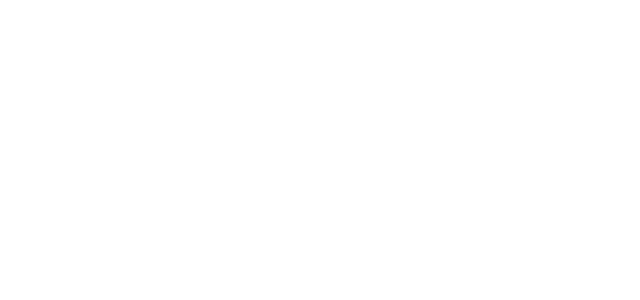
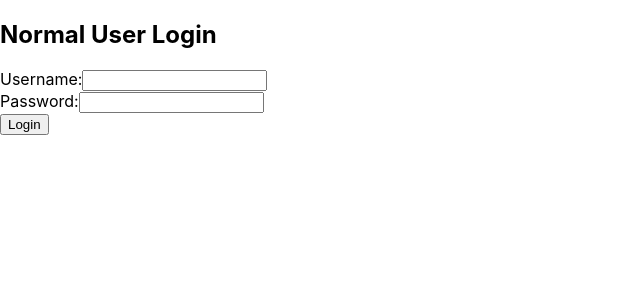
Before and after one commit to HaRsHGoRR/library-management-system, a React (Create React App) app: page /normal-user-registration in a window 1280 px wide. Before the commit this address had no page. Shown: the top 300 px of the page, without its empty margins (0-640 px from the left). Built offline with nearby package versions, Linux system fonts and the light colour scheme.

Commit message:
admin and normaluser registration

```diff
--- a/src/App.js
+++ b/src/App.js
@@ -9,6 +9,8 @@ import SearchComponent from './component/SearchComponent';
 import AdminPanelComponent from './component/AdminPanelComponent';
 import NotificationSettings from './component/NotificationSettings';
 import Settings from './component/Settings';
+import NormalUserLogin from './component/NormalUserLogin';
+import AdminLogin from './component/AdminLogin';
 
 function App() {
   return (
@@ -23,6 +25,8 @@ function App() {
         <Route path="/admin-panel" element={<AdminPanelComponent />} />
         <Route path="/notification-settings" element={<NotificationSettings />} />
         <Route path="/settings" element={<Settings />} />
+        <Route path='/normal-user-registration' element={<NormalUserLogin />}/>
+        <Route path='/admin-registration' element={<AdminLogin />}/>
       </Routes>
     </Router>
   );
--- /dev/null
+++ b/src/component/AdminLogin.jsx
@@ -0,0 +1,42 @@
+// AdminLogin.js
+import React, { useState } from 'react';
+
+const AdminLogin = ({ onLogin }) => {
+  const [username, setUsername] = useState('');
+  const [password, setPassword] = useState('');
+
+  const handleSubmit = (e) => {
+    e.preventDefault();
+    // Add validation logic if needed
+    onLogin({ username, password });
+  };
+
+  return (
+    <div>
+      <h2>Admin Login</h2>
+      <form onSubmit={handleSubmit}>
+        <div>
+          <label htmlFor="username">Username:</label>
+          <input
+            type="text"
+            id="username"
+            value={username}
+            onChange={(e) => setUsername(e.target.value)}
+          />
+        </div>
+        <div>
+          <label htmlFor="password">Password:</label>
+          <input
+            type="password"
+            id="password"
+            value={password}
+            onChange={(e) => setPassword(e.target.value)}
+          />
+        </div>
+        <button type="submit">Login</button>
+      </form>
+    </div>
+  );
+};
+
+export default AdminLogin;
--- a/src/component/AuthenticationComponent.jsx
+++ b/src/component/AuthenticationComponent.jsx
@@ -1,11 +1,13 @@
 import React, { useState } from 'react';
 import axios from 'axios';
+import { Link } from 'react-router-dom';
 
 const AuthenticationComponent = () => {
     // State variables
     const [loginData, setLoginData] = useState({ email: '', password: '' });
     const [registrationData, setRegistrationData] = useState({ name: '', email: '', password: '' });
     const [passwordRecoveryData, setPasswordRecoveryData] = useState({ email: '' });
+    const [isUserLogin, setIsUserLogin] = useState(false);
 
     // Function to handle user login
     const handleLogin = async (event) => {
@@ -40,24 +42,34 @@ const AuthenticationComponent = () => {
         }
     };
 
+    // Toggle between user login and admin login
+    const toggleLogin = () => {
+        setIsUserLogin(!isUserLogin);
+    };
+
     return (
         <div>
             <h2>Authentication</h2>
+            <div style={{ display: 'flex', justifyContent: 'space-around' }}>
+                <div>
+                    <h3>Normal User Login</h3>
                     <form onSubmit={handleLogin}>
                         <input type="email" placeholder="Email" value={loginData.email} onChange={(e) => setLoginData({ ...loginData, email: e.target.value })} />
                         <input type="password" placeholder="Password" value={loginData.password} onChange={(e) => setLoginData({ ...loginData, password: e.target.value })} />
                         <button type="submit">Login</button>
                     </form>
-            <form onSubmit={handleRegistration}>
-                <input type="text" placeholder="Name" value={registrationData.name} onChange={(e) => setRegistrationData({ ...registrationData, name: e.target.value })} />
-                <input type="email" placeholder="Email" value={registrationData.email} onChange={(e) => setRegistrationData({ ...registrationData, email: e.target.value })} />
-                <input type="password" placeholder="Password" value={registrationData.password} onChange={(e) => setRegistrationData({ ...registrationData, password: e.target.value })} />
-                <button type="submit">Register</button>
+                    <Link to="/normal-user-registration">Register as Normal User</Link>
+                </div>
+                <div>
+                    <h3>Admin Login</h3>
+                    <form onSubmit={handleLogin}>
+                        <input type="email" placeholder="Email" value={loginData.email} onChange={(e) => setLoginData({ ...loginData, email: e.target.value })} />
+                        <input type="password" placeholder="Password" value={loginData.password} onChange={(e) => setLoginData({ ...loginData, password: e.target.value })} />
+                        <button type="submit">Login</button>
                     </form>
-            <form onSubmit={handlePasswordRecovery}>
-                <input type="email" placeholder="Email" value={passwordRecoveryData.email} onChange={(e) => setPasswordRecoveryData({ ...passwordRecoveryData, email: e.target.value })} />
-                <button type="submit">Recover Password</button>
-            </form>
+                    <Link to="/admin-registration">Register as Admin</Link>
+                </div>
+            </div>
         </div>
     );
 };
--- a/src/component/Home.jsx
+++ b/src/component/Home.jsx
@@ -42,12 +42,12 @@ const Home = () => {
       </p>
       <h2>Available Links:</h2>
       <ul style={{ listStyleType: 'none', padding: 0 }}>
-        <li>
+        {/* <li>
           <Link to="/book-management" style={linkStyle}>Book Management</Link>
         </li>
         <li>
           <Link to="/borrower-management" style={linkStyle}>Borrower Management</Link>
-        </li>
+        </li> */}
         <li>
           <Link to="/authentication" style={linkStyle}>Authentication</Link>
         </li>
--- /dev/null
+++ b/src/component/NormalUserLogin.jsx
@@ -0,0 +1,42 @@
+// NormalUserLogin.js
+import React, { useState } from 'react';
+
+const NormalUserLogin = ({ onLogin }) => {
+  const [username, setUsername] = useState('');
+  const [password, setPassword] = useState('');
+
+  const handleSubmit = (e) => {
+    e.preventDefault();
+    // Add validation logic if needed
+    onLogin({ username, password });
+  };
+
+  return (
+    <div>
+      <h2>Normal User Login</h2>
+      <form onSubmit={handleSubmit}>
+        <div>
+          <label htmlFor="username">Username:</label>
+          <input
+            type="text"
+            id="username"
+            value={username}
+            onChange={(e) => setUsername(e.target.value)}
+          />
+        </div>
+        <div>
+          <label htmlFor="password">Password:</label>
+          <input
+            type="password"
+            id="password"
+            value={password}
+            onChange={(e) => setPassword(e.target.value)}
+          />
+        </div>
+        <button type="submit">Login</button>
+      </form>
+    </div>
+  );
+};
+
+export default NormalUserLogin;
```
Lines whose indentation alone changed are shown as unchanged.
